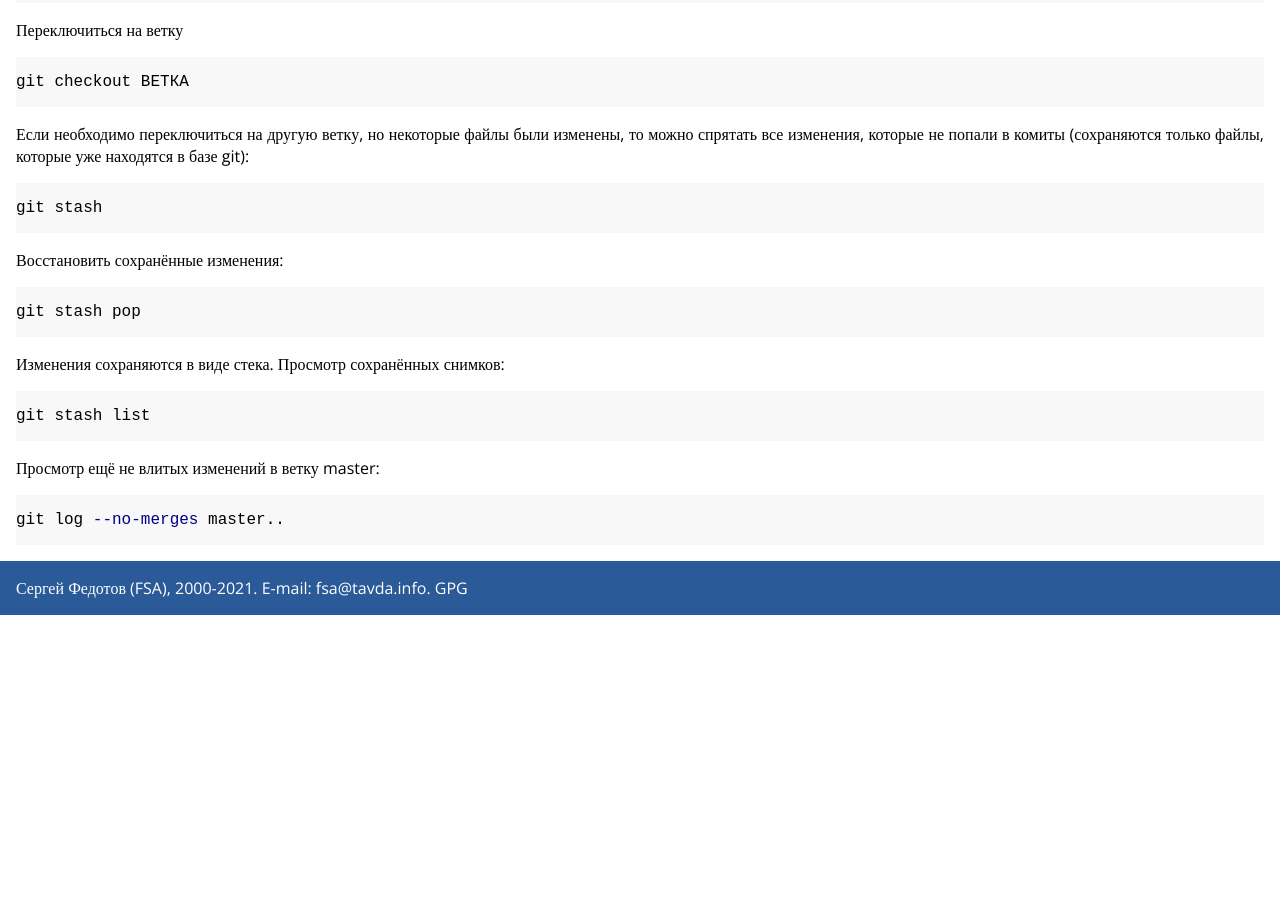
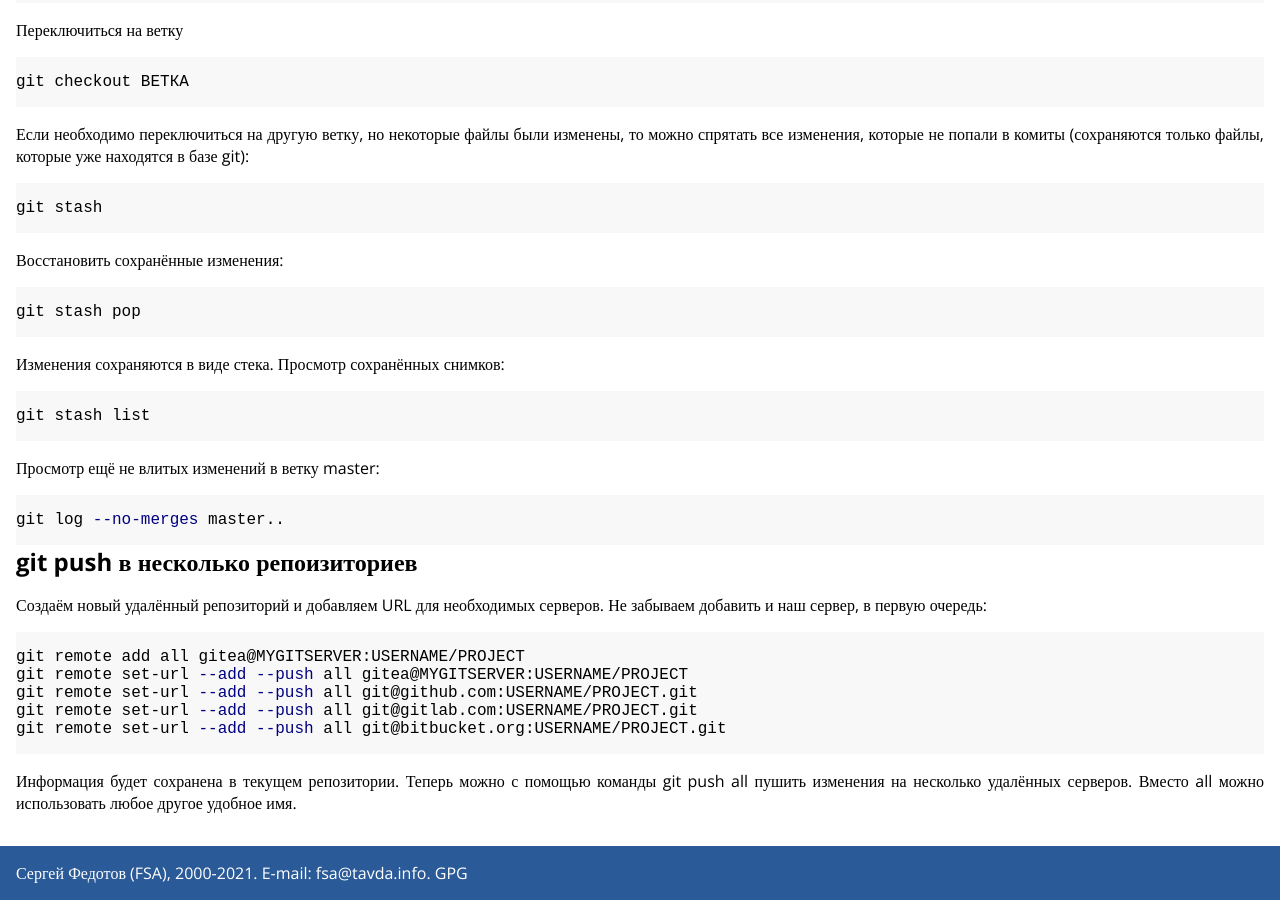
Before and after one commit to fsa/site, a Jekyll site: the page built from _posts/2021-05-06-git.md, in a window 1280 px wide and 900 px high, scrolled down 1618 px. Built offline with Jekyll 4.4.1, drawn with Linux system fonts in a browser that asks for light colours; before the commit the page ends 2233 px from its top, so only the background shows below that.

Commit message:
git push в несколько репоизиториев

````diff
--- a/_posts/2021-05-06-git.md
+++ b/_posts/2021-05-06-git.md
@@ -79,3 +79,13 @@ git stash list
 ```bash
 git log --no-merges master..
 ```
+# git push в несколько репоизиториев
+Создаём новый удалённый репозиторий и добавляем URL для необходимых серверов. Не забываем добавить и наш сервер, в первую очередь:
+```bash
+git remote add all gitea@MYGITSERVER:USERNAME/PROJECT
+git remote set-url --add --push all gitea@MYGITSERVER:USERNAME/PROJECT
+git remote set-url --add --push all git@github.com:USERNAME/PROJECT.git
+git remote set-url --add --push all git@gitlab.com:USERNAME/PROJECT.git
+git remote set-url --add --push all git@bitbucket.org:USERNAME/PROJECT.git
+```
+Информация будет сохранена в текущем репозитории. Теперь можно с помощью команды git push all пушить изменения на несколько удалённых серверов. Вместо all можно использовать любое другое удобное имя.
````
